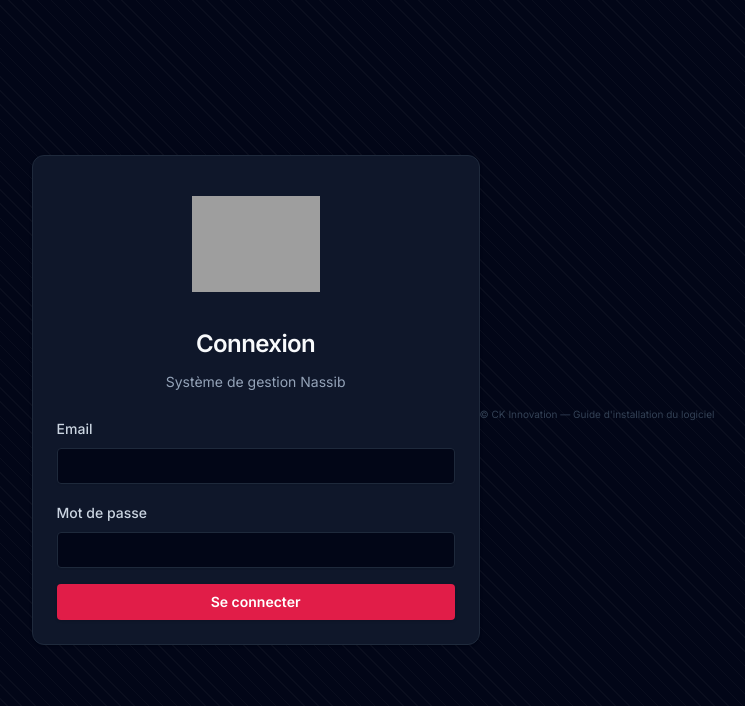
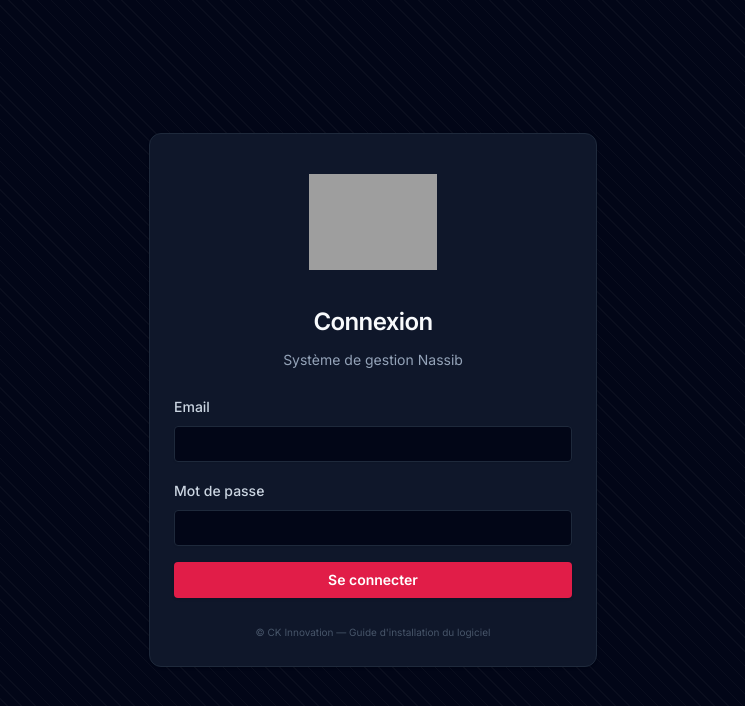
Before and after one commit to ckinnovation26/nassib-digital, a React (Create React App) app in the folder frontend/: page /login in a window 1280 px wide. Shown: the top 706 px of the page, without its empty margins (267-1012 px from the left). Built offline with nearby package versions, Linux system fonts and the light colour scheme; no server answers; grey boxes are pictures that could not be loaded.

Commit message:
Fix: lien guide repositionné dans la carte sous le bouton Se connecter

```diff
--- a/frontend/src/pages/Login.js
+++ b/frontend/src/pages/Login.js
@@ -84,19 +84,19 @@ export const Login = () => {
             >
               {loading ? 'Chargement...' : 'Se connecter'}
             </Button>
+            <div className="pt-1 text-center">
+              <a
+                href="https://nassib-guide.netlify.app"
+                target="_blank"
+                rel="noopener noreferrer"
+                className="text-[10px] text-slate-600 hover:text-slate-400 transition-colors"
+              >
+                © CK Innovation — Guide d'installation du logiciel
+              </a>
+            </div>
           </form>
         </CardContent>
       </Card>
-      <div className="mt-6 text-center">
-        <a
-          href="https://nassib-guide.netlify.app"
-          target="_blank"
-          rel="noopener noreferrer"
-          className="text-[10px] text-slate-700 hover:text-slate-500 transition-colors"
-        >
-          © CK Innovation — Guide d'installation du logiciel
-        </a>
-      </div>
     </div>
   );
 };
```
